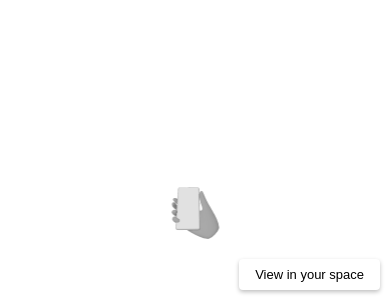
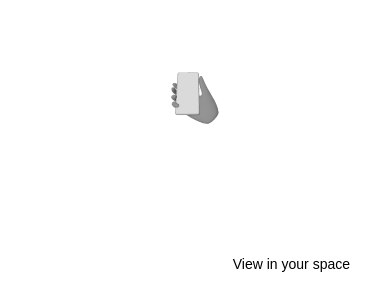
Before and after one commit to kool-ltd/ar-adv, a plain HTML site: page index.html in a window 390 px wide. Shown: the part 544-844 px from the top of the page. Drawn offline with Linux system fonts and the light colour scheme; some packages are replaced by stand-ins of ours; a script that the page names is missing.

Commit message:
Update index.html

```diff
--- a/index.html
+++ b/index.html
@@ -10,31 +10,36 @@
         body {
             min-height: 100vh;
             width: 100%;
-            overflow: hidden; /* Prevent scrolling */
         }
 
         model-viewer {
             width: 100%;
-            height: 100vh;
+            height: 100vh; /* Changed to full viewport height */
             margin: 0 auto;
             background-color: #f5f5f5;
             --poster-color: transparent;
+        }
+
+        @media only screen and (max-width: 768px) {
+            model-viewer {
+                height: 100vh; /* Ensure full height on mobile */
+                width: 100%;
+            }
         }
 
         #ar-button {
             background-color: white;
             border-radius: 4px;
             border: none;
-            position: fixed; /* Changed to fixed */
-            bottom: 20px; /* Increased distance from bottom */
-            right: 20px;
+            position: absolute;
+            bottom: 16px;
+            right: 16px;
             padding: 12px 24px;
             color: black;
             font-weight: 500;
-            font-size: 14px;
+            font-size: 14px; /* Slightly smaller font for mobile */
             cursor: pointer;
-            z-index: 100;
-            box-shadow: 0 2px 4px rgba(0,0,0,0.25); /* Added shadow for better visibility */
+            z-index: 2;
         }
 
         .progress-bar {
@@ -58,39 +63,18 @@
         }
 
         #ar-prompt {
-            position: fixed; /* Changed to fixed */
+            position: absolute;
             left: 50%;
-            bottom: 80px; /* Moved up to not block the view */
+            bottom: 175px;
             transform: translateX(-50%);
             text-align: center;
             width: 80%;
             max-width: 400px;
-            z-index: 99;
-            pointer-events: none; /* Allow interaction with model through the prompt */
-        }
-
-        #ar-prompt img {
-            max-width: 100%;
-            opacity: 0.8; /* Made slightly transparent */
+            z-index: 1;
         }
 
         .hide {
             display: none;
-        }
-
-        /* Mobile-specific adjustments */
-        @media only screen and (max-width: 768px) {
-            #ar-button {
-                bottom: 10px;
-                right: 10px;
-                padding: 8px 16px; /* Slightly smaller padding */
-                font-size: 13px;
-            }
-
-            #ar-prompt {
-                bottom: 60px;
-                width: 70%; /* Smaller width on mobile */
-            }
         }
     </style>
 </head>
```
